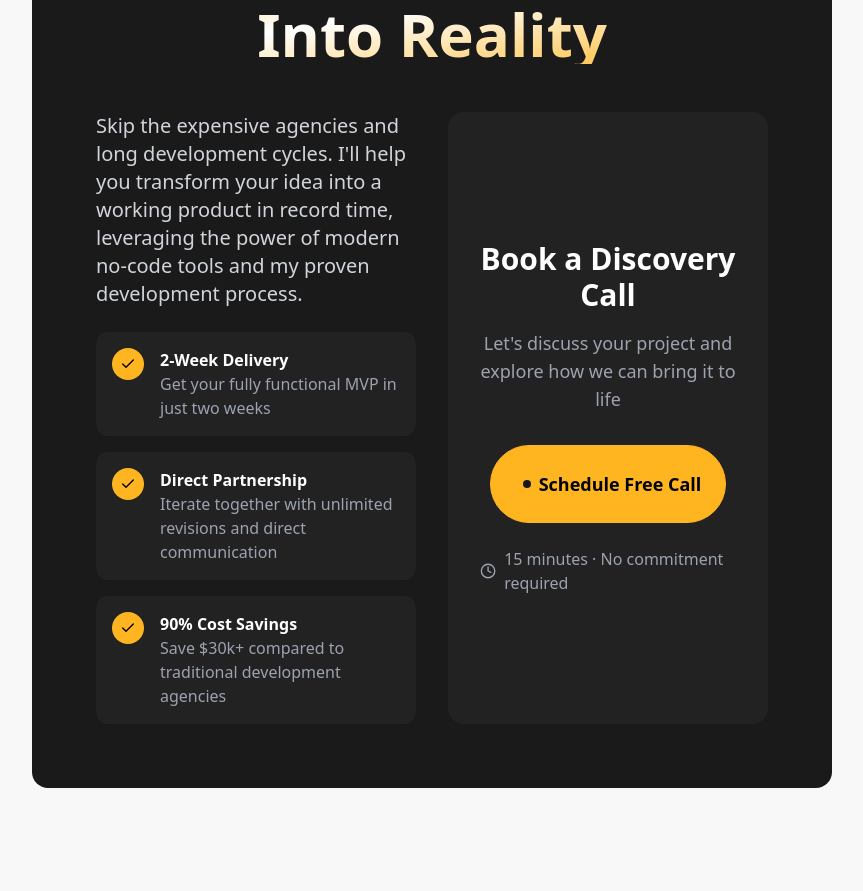
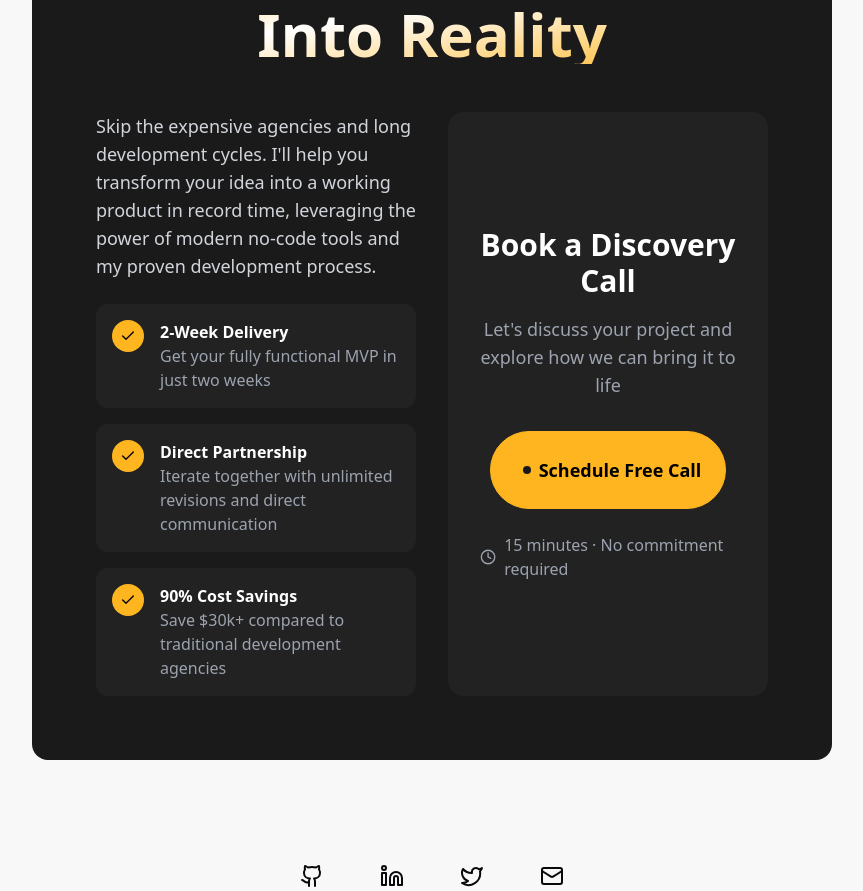
Before and after one commit to Must-be-Ash/must-be-ash, a Next.js app: page /home in a window 1280 px wide. Shown: the part 812-1703 px from the top of the page, without its empty margins (208-1071 px from the left). Built offline with nearby package versions, Linux system fonts and the light colour scheme.

Commit message:
Last Working Version

```diff
--- a/src/app/home/page.tsx
+++ b/src/app/home/page.tsx
@@ -402,7 +402,7 @@ export default function BookingPage() {
                   <div className="mt-8 sm:mt-12 grid gap-4 sm:gap-8 md:grid-cols-2">
                     {/* Left Column */}
                     <div className="space-y-3 sm:space-y-6">
-                      <p className="text-base sm:text-lg text-gray-300 sm:text-xl">
+                      <p className="text-base sm:text-lg text-gray-300">
                         Skip the expensive agencies and long development cycles. I&apos;ll help you transform your idea into a working product in record time, leveraging the power of modern no-code tools and my proven development process.
                       </p>
 
```
